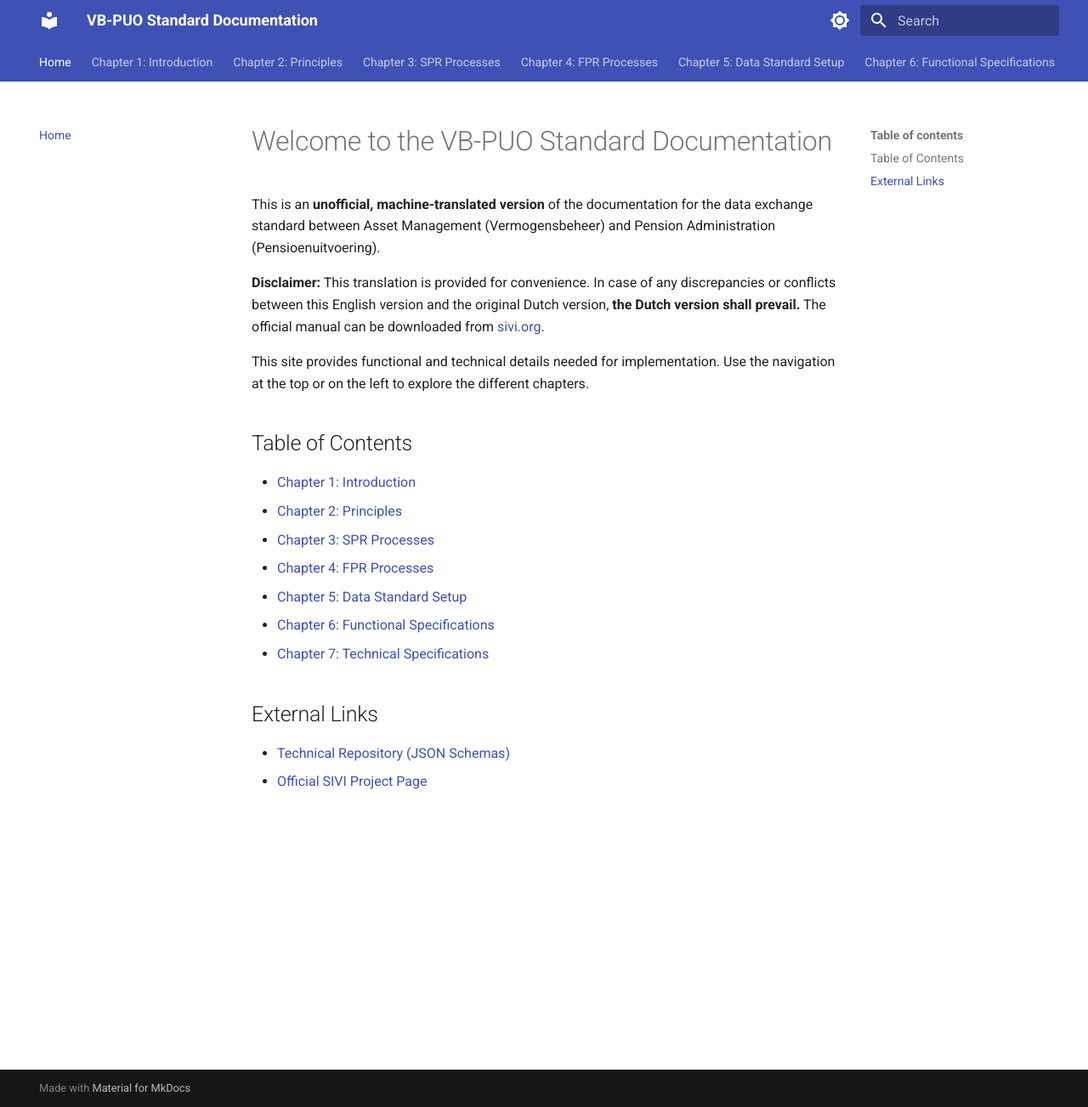
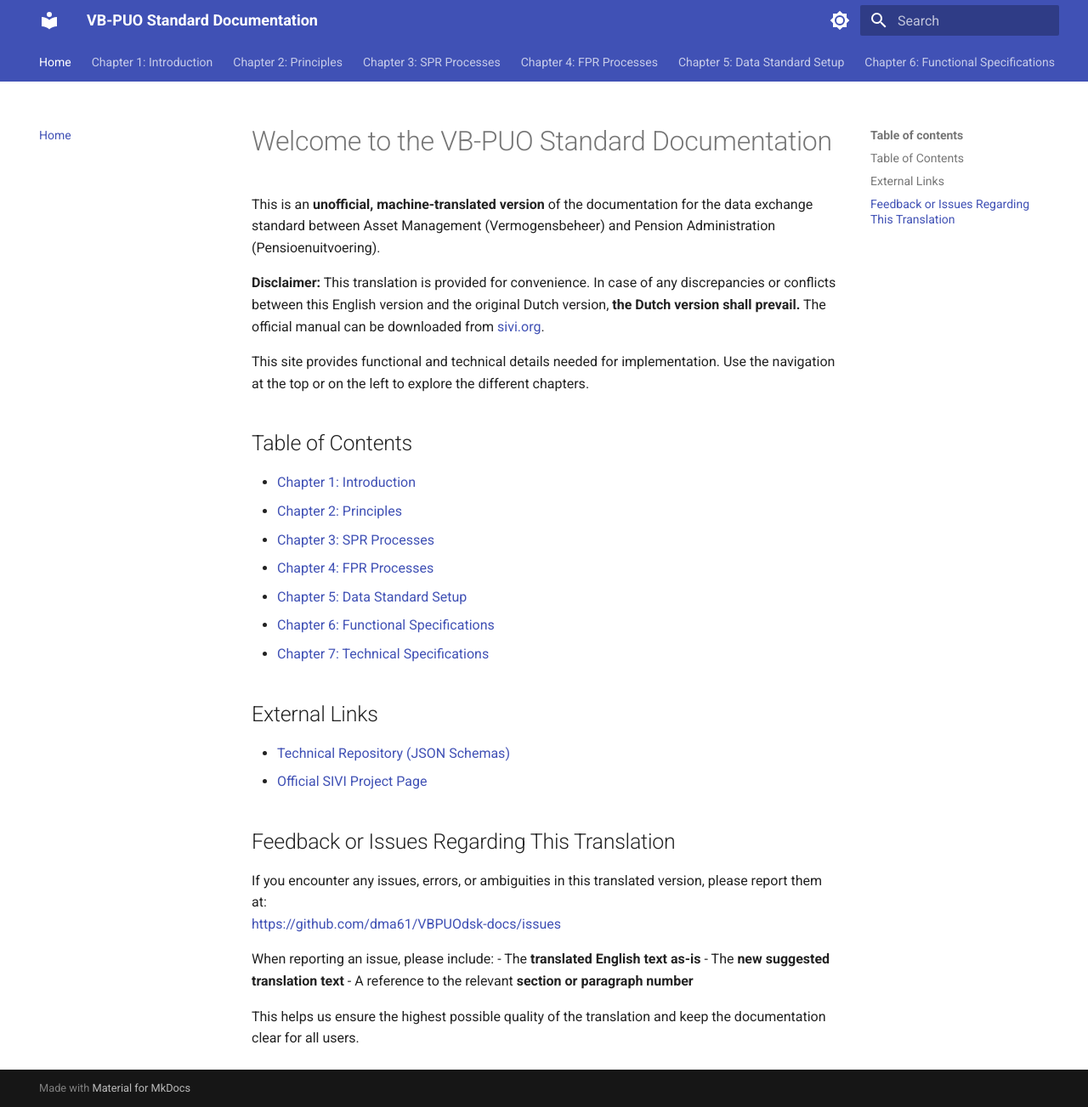
Before and after one commit to dma61/VBPUOdsk-docs, an MkDocs documentation site: the page built from docs/index.md, in a window 1280 px wide and 1303 px high. Shown: the whole window at 85% size. Built offline with MkDocs 1.6.1 and Material for MkDocs 9.7.7, drawn with Linux system fonts in a browser that asks for light colours.

Commit message:
Update index.md <= "how to issue translation errors"

```diff
--- a/docs/index.md
+++ b/docs/index.md
@@ -17,3 +17,15 @@ This site provides functional and technical details needed for implementation. U
 ## External Links
 *   [Technical Repository (JSON Schemas)](https://github.com/dma61/VBPUOdsk)
 *   [Official SIVI Project Page](https://www.sivi.org/pensioen/standaard-data-uitwisseling-vermogensbeheer-en-pensioenuitvoering/)
+
+## Feedback or Issues Regarding This Translation
+
+If you encounter any issues, errors, or ambiguities in this translated version, please report them at:
+[https://github.com/dma61/VBPUOdsk-docs/issues](https://github.com/dma61/VBPUOdsk-docs/issues)
+
+When reporting an issue, please include:
+- The **translated English text as-is**
+- The **new suggested translation text**
+- A reference to the relevant **section or paragraph number**
+
+This helps us ensure the highest possible quality of the translation and keep the documentation clear for all users.
```
